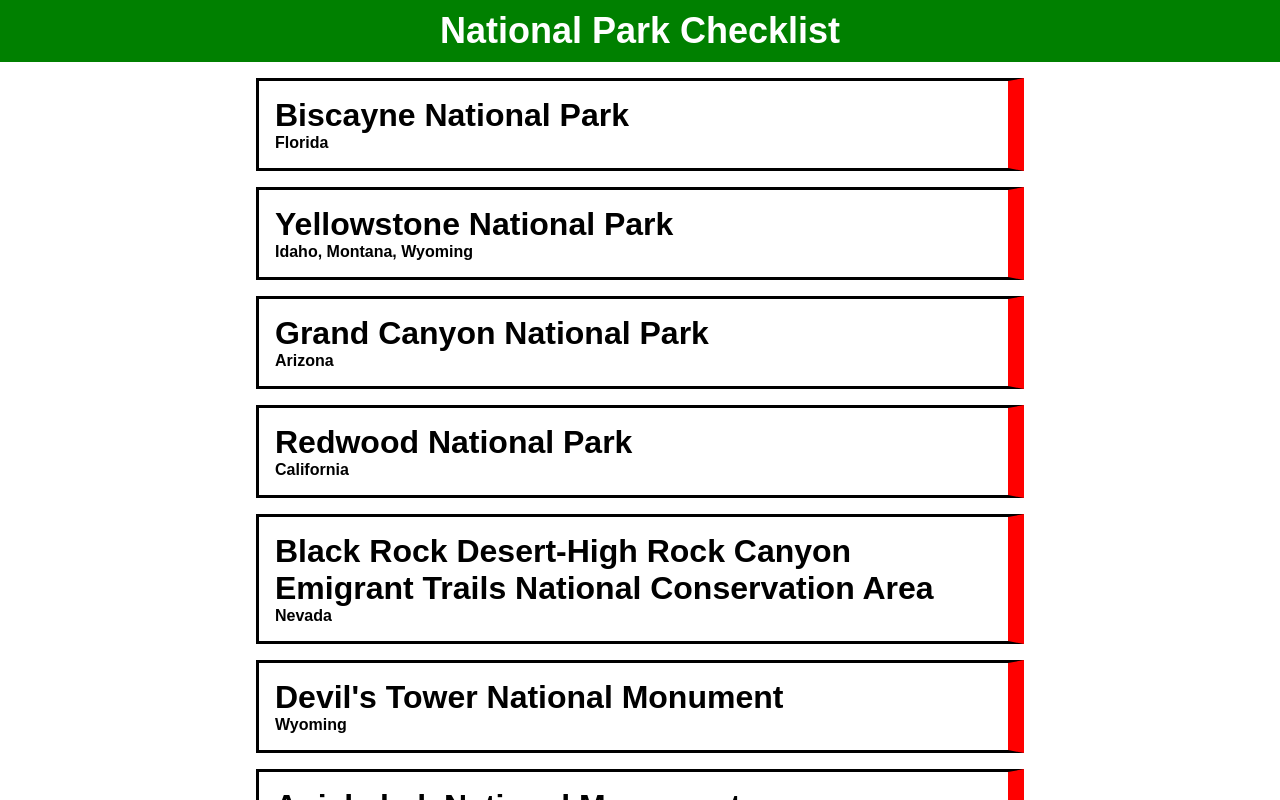
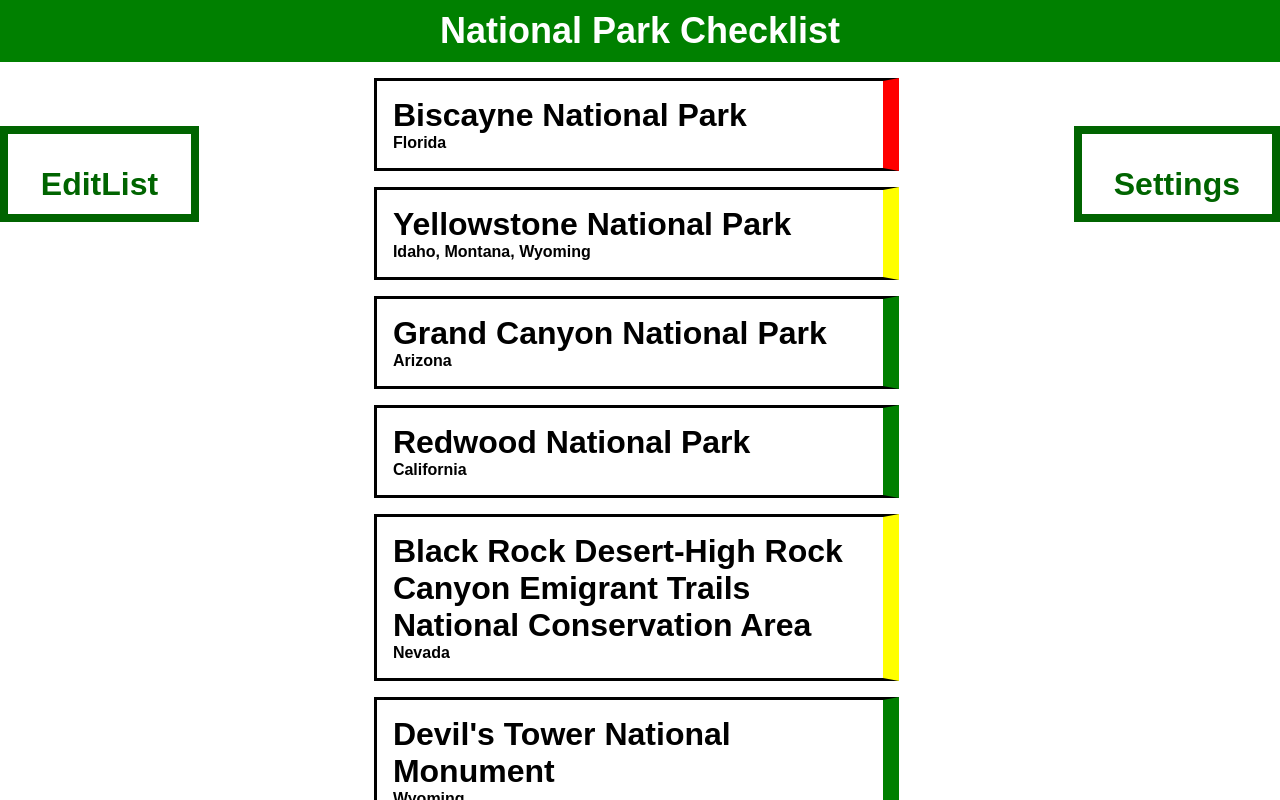
Before and after one commit to euouae682/national-park-checklist, a React (Create React App) app: page / in a window 1280 px wide. Shown: the top 800 px of the page. Built offline with nearby package versions, Linux system fonts and the light colour scheme.

Commit message:
added primitive vers of asides and also status indicators

```diff
--- a/src/components/EditList.js
+++ b/src/components/EditList.js
@@ -2,7 +2,11 @@ import React from 'react'
 
 export const EditList = () => {
   return (
-    <div>EditList</div>
+    <aside className="editlist">
+      <h1>
+        EditList
+      </h1>
+    </aside>
   )
 }
 
--- a/src/components/Park.js
+++ b/src/components/Park.js
@@ -1,10 +1,10 @@
 import { useState } from 'react'
 
 export const Park = ({ name, location, pstatus }) => {
-    const { status, setStatus } = useState(pstatus);
+    const [status, setStatus] = useState(pstatus);
 
     return (
-        <li style={{borderRight: `1em solid red`}}>
+        <li className={status}>
            <h1>{ name }</h1>
            <h2>{ location }</h2>
         </li>
--- a/src/components/Settings.js
+++ b/src/components/Settings.js
@@ -2,7 +2,11 @@ import React from 'react'
 
 export const Settings = () => {
   return (
-    <div>Settings</div>
+    <aside className="settings">
+      <h1>
+        Settings
+      </h1>
+    </aside>
   )
 }
 
--- a/src/components/common/Main.js
+++ b/src/components/common/Main.js
@@ -1,19 +1,29 @@
-import React from 'react'
+import { useEffect } from 'react'
 import Park from '../Park.js';
+import EditList from '../EditList';
+import Settings from '../Settings.js';
 
 export const Main = () => {
+  const sortParks = () => {
+    console.log("this sorts the parks");
+  }
+
+  // useEffect(sortParks());
+
   return (
     <main>
+      <EditList />
         <ul>
-            <Park name="Biscayne National Park" location="Florida" status="uv" />
-            <Park name="Yellowstone National Park" location="Idaho, Montana, Wyoming" status="pv" />
-            <Park name="Grand Canyon National Park" location="Arizona" status="v" />
-            <Park name="Redwood National Park" location="California" status="v" />
-            <Park name="Black Rock Desert-High Rock Canyon Emigrant Trails National Conservation Area" location="Nevada" status="pv" />
-            <Park name="Devil's Tower National Monument" location="Wyoming" status="v" />
-            <Park name="Aniakchak National Monument" location="Alaska" status="uv" />
-            <Park name="Black Canyon of the Gunnison National Park" location="Colorado" status="pv" />
+            <Park name="Biscayne National Park" location="Florida" pstatus="uv" />
+            <Park name="Yellowstone National Park" location="Idaho, Montana, Wyoming" pstatus="pv" />
+            <Park name="Grand Canyon National Park" location="Arizona" pstatus="v" />
+            <Park name="Redwood National Park" location="California" pstatus="v" />
+            <Park name="Black Rock Desert-High Rock Canyon Emigrant Trails National Conservation Area" location="Nevada" pstatus="pv" />
+            <Park name="Devil's Tower National Monument" location="Wyoming" pstatus="v" />
+            <Park name="Aniakchak National Monument" location="Alaska" pstatus="uv" />
+            <Park name="Black Canyon of the Gunnison National Park" location="Colorado" pstatus="pv" />
         </ul>
+        <Settings />
     </main>
   )
 }
--- a/src/index.css
+++ b/src/index.css
@@ -1,5 +1,4 @@
 /* Body styles */
-
 body {
   margin: 0;
   font-family: Arial, Helvetica, sans-serif;
@@ -27,6 +26,12 @@ footer {
   height: 2em;
 }
 
+/* Main styles */
+main {
+  display: flex;
+}
+
+/* Park styles */
 li {
   display: block;
   width: 60%;
@@ -42,3 +47,40 @@ li h1 {
 li h2 {
   font-size: 1em;
 }
+
+li.uv {
+  border-right: 1em solid red;
+}
+
+li.pv {
+  border-right: 1em solid yellow;
+}
+
+li.v {
+  border-right: 1em solid green;
+}
+
+/* Aside styles */
+aside {
+  width: 20%;
+  border: 0.5em solid darkgreen;
+  text-align: center;
+  height: 6em;
+  padding: 2em;
+  margin-top: 4em;
+}
+
+aside h1 {
+  color: darkgreen;
+  font-size: 2em;
+}
+
+/* EditList styles */
+.editlist {
+  float: left;
+}
+
+/* Settings styles */
+.settings {
+  float: right;
+}
```
